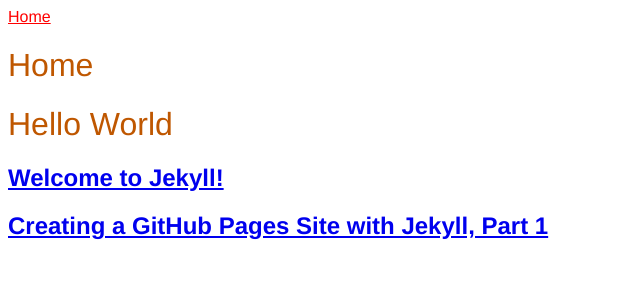
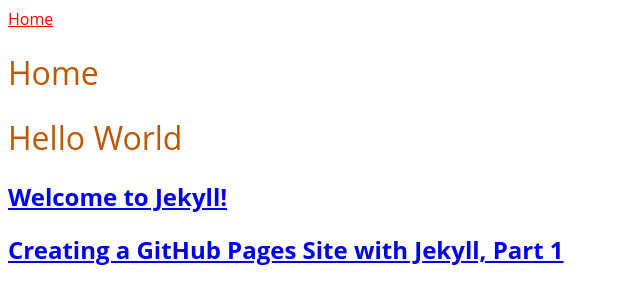
Before and after one commit to milesok/milesok.github.io, a Jekyll site: the page built from index.md, in a window 1280 px wide. Shown: the top 304 px of the page, without its empty margins (0-640 px from the left). Built offline with Jekyll 4.4.1, drawn with Linux system fonts in a browser that asks for light colours.

Commit message:
update font stack

```diff
--- a/_sass/main.scss
+++ b/_sass/main.scss
@@ -1,4 +1,4 @@
-$font-stack:    Helvetica, sans-serif;
+$font-stack: 'Open Sans', 'Helvetica Neue', Helvetica, Arial, sans-serif;
 $primary-color: #000000;
 $burnt-orange: #bf5700;
 
```
